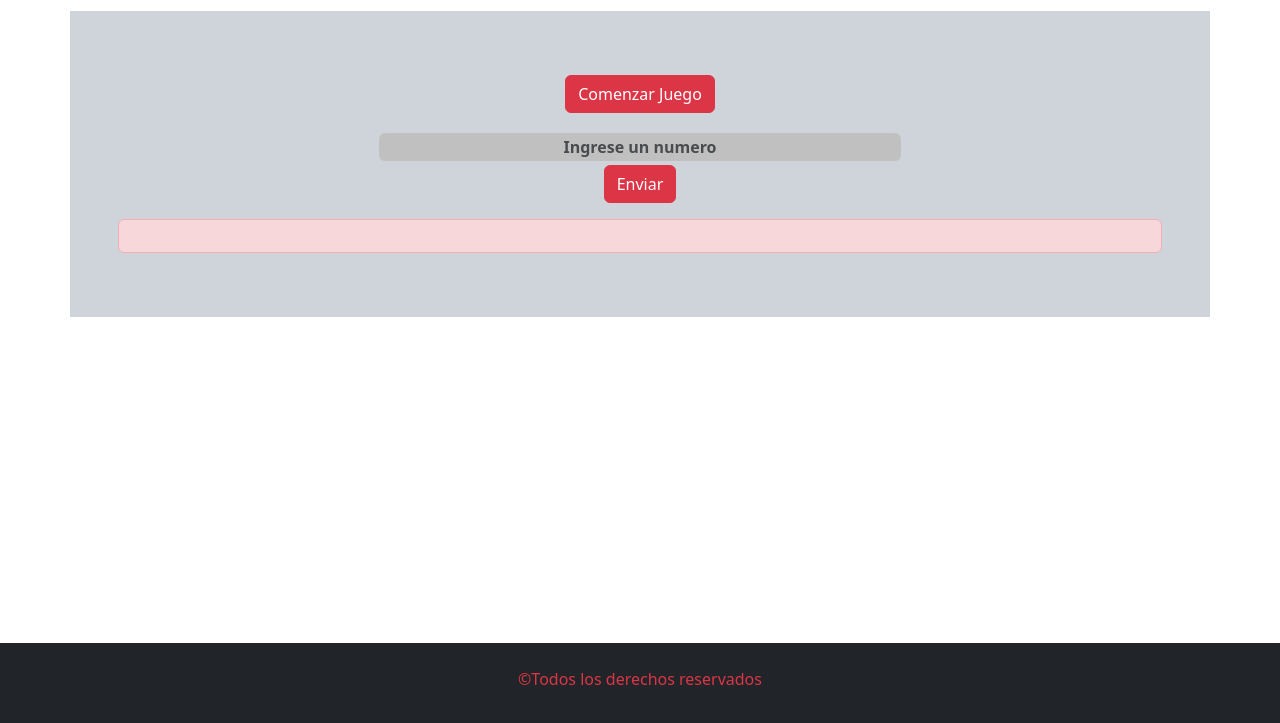
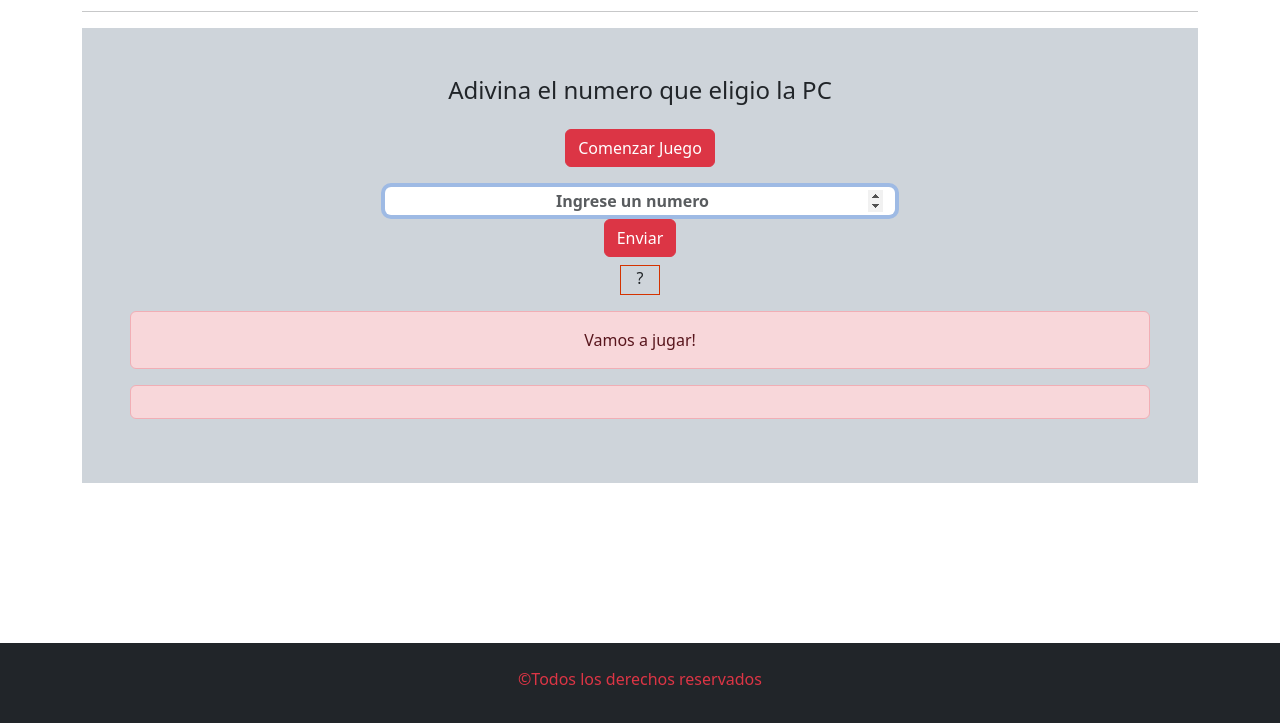
Before and after one commit to estebanrm1/Numeros-Magicos-tp5, a plain HTML site: page index.html in a window 1280 px wide. Both pictures are taken after a click on the button "Comenzar Juego". Shown: the part 69-792 px from the top of the page. Drawn offline with nearby package versions, Linux system fonts and the light colour scheme.

Commit message:
Se termino el ejercicio y su logica

```diff
--- a/css/style.css
+++ b/css/style.css
@@ -20,3 +20,10 @@ main{
     border-radius: 6px;
     margin: auto;
 }
+
+#display-numero{
+    border: 1px solid rgb(212, 50, 0);
+    width: 40px;
+    height: 30px;
+    text-align: center;
+}
--- a/index.html
+++ b/index.html
@@ -12,18 +12,23 @@
     <title>Trabajo Practico nº5</title>
 </head>
 <body>
-<main>
+<main class="container">
     <h1 class="m-3 text-center">Números Mágicos 🧙🏼‍♂️</h1>
+    <hr>
     <div class="container text-center bg-dark-subtle p-2 p-lg-5">
+        <h4>Adivina el numero que eligio la PC</h4>
         <div>
-            <button class="btn btn-danger m-3">Comenzar Juego</button>
+            <button class="btn btn-danger m-3" onclick="volverAJugar()">Comenzar Juego</button>
         </div>
         <div class="container-input">
-            <input type="text" class="form-control text-center my-1" placeholder="Ingrese un numero" aria-label="Recipient's username" aria-describedby="button-addon2">
-            <button class="btn btn-danger" type="button" id="button-addon2">Enviar</button>
+            <input type="number" class="form-control text-center my-1" placeholder="Ingrese un numero" id="numero-usuario" required>
+            <button class="btn btn-danger" type="button" onclick="aJugar()">Enviar</button>
         </div>
-        <div class="my-3 alert alert-danger" role="alert">
-
+        <div class="my-2 text-center container" id="display-numero">?
+        </div>
+        <div class="my-3 alert alert-danger" role="alert" id="display-resultado">
+        </div>
+        <div class="my-3 alert alert-danger" role="alert" id="salida">
         </div>
     </div>
 </main>
--- a/js/ejercico1.js
+++ b/js/ejercico1.js
@@ -0,0 +1,40 @@
+let numeroRandom = Math.floor(Math.random() * 10) + 1;
+let numeroUsuario = 0;
+let intentos = 0;
+let salida = document.getElementById('salida');
+let containerInput = document.getElementById('container-input');
+
+
+function aJugar (){
+    numeroUsuario = parseInt(document.getElementById("numero-usuario").value);
+
+    if(numeroUsuario !== numeroRandom){
+        salida = `<p>${numeroUsuario} no es el numero que eligio la PC</p>`;
+        intentos++;
+
+        if(numeroUsuario > numeroRandom){
+            document.getElementById('salida').innerHTML = `${numeroUsuario} es MAYOR al numero de la PC`
+        }
+        if(numeroUsuario < numeroRandom){
+            document.getElementById('salida').innerHTML = `${numeroUsuario} es MENOR al numero de la PC`
+        }
+    }
+
+    if(numeroUsuario == numeroRandom){
+        salida = `${numeroUsuario} ES EL NUMERO ELEGIDO!`;
+        document.getElementById('display-numero').innerHTML = numeroRandom
+        document.getElementById('salida').innerHTML = `FELICIDADES!🎊`;
+    }
+    document.getElementById('display-resultado').innerHTML = `${salida} Este es su intento nº${intentos}`;
+    numeroUsuario
+}
+
+function volverAJugar(){
+    numeroRandom = Math.floor(Math.random() * 10) + 1;
+    document.getElementById('display-numero').innerHTML ='?';
+    document.getElementById('display-resultado').innerHTML ="Vamos a jugar!"
+    document.getElementById('numero-usuario').value = "";
+    document.getElementById('numero-usuario').focus();
+    document.getElementById('salida').innerHTML ="";
+    intentos = 0
+}
```
